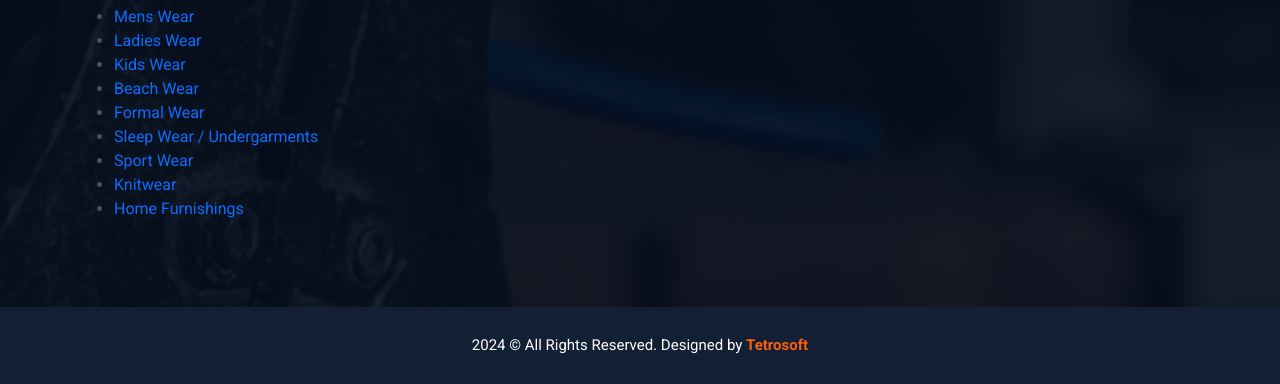
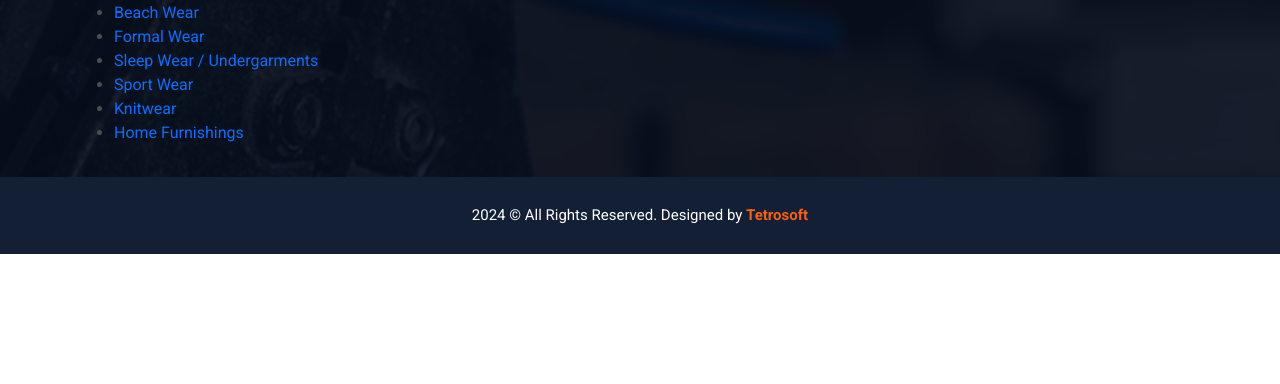
Before and after one commit to Dhanushp1805/Dean_Website, a plain HTML site: page about.html in a window 1280 px wide. Shown: the part 5266-5650 px from the top of the page. After the commit the page ends 5520 px from the top, so only its background shows below. Drawn offline with nearby package versions, Linux system fonts and the light colour scheme; files that its build step writes are made by us from their sources; files whose address does not match are found by name.

```diff
--- a/about.html
+++ b/about.html
@@ -648,7 +648,7 @@
 
 
     <!-- Footer -->
-    <footer class="pt-100 pb-70">
+    <footer class="pt-4 pb-3">
         <div class="container">
             <div class="row">
                 <div class="col-sm-6 col-lg-3">
```
Also changed, not shown: contact.html (+1 -1 lines).
